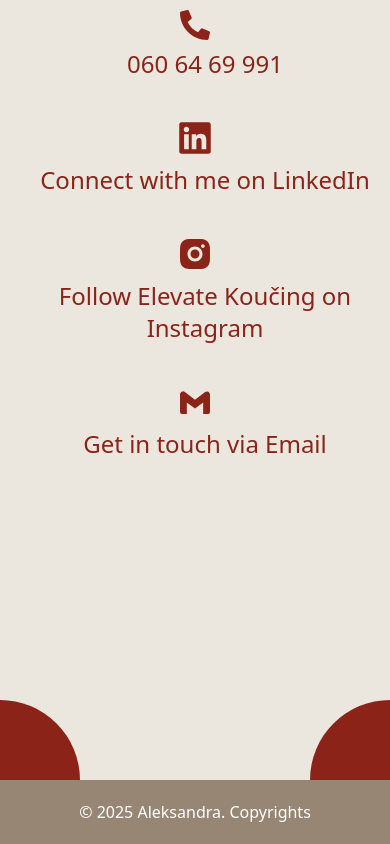
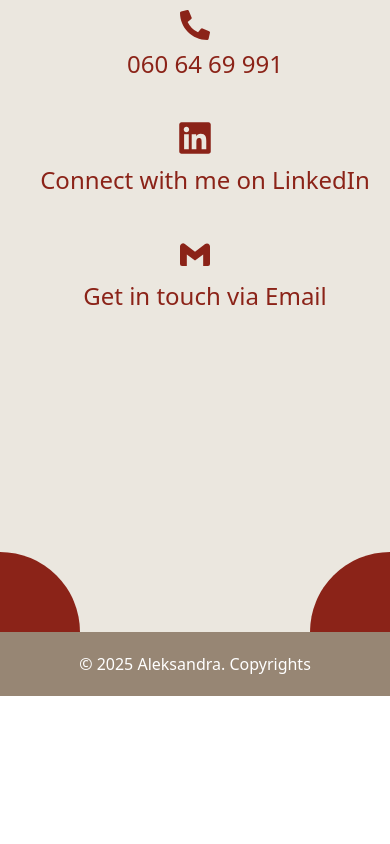
Before and after one commit to MarkoBijelic311/ElevateHub, a React (Vite) app: page / in a window 390 px wide. Shown: the part 7280-8124 px from the top of the page. After the commit the page ends 7976 px from the top, so only its background shows below. Built offline with nearby package versions, Linux system fonts and the light colour scheme; a web font is replaced by a local one.

Commit message:
added the press on phone call

```diff
--- a/src/components/ContactMeComponent.jsx
+++ b/src/components/ContactMeComponent.jsx
@@ -43,7 +43,7 @@ function ContactMeComponent() {
           <div className="flex flex-col lg:flex-row gap-2 items-center">
             <FaPhoneAlt className="text-3xl" />
             <span className="text-2xl pl-5 text-center lg:text-justify">
-              060 64 69 991
+              <a href="tel:060 64 69 991">060 64 69 991</a>
             </span>
           </div>
           <div className="flex flex-col lg:flex-row gap-2 items-center">
@@ -53,15 +53,6 @@ function ContactMeComponent() {
               className="text-2xl pl-5 text-center lg:text-left"
             >
               Connect with me on LinkedIn
-            </a>
-          </div>
-          <div className="flex flex-col lg:flex-row gap-2 items-center">
-            <RiInstagramFill className="text-4xl" />
-            <a
-              href="https://www.instagram.com/elevate.koucing?igsh=MW1yODBhY3lidm1zbw=="
-              className="text-2xl pl-5 text-center lg:text-justify"
-            >
-              Follow Elevate Koučing on Instagram
             </a>
           </div>
           <div className="flex flex-col lg:flex-row gap-2 items-center pb-20">
```
